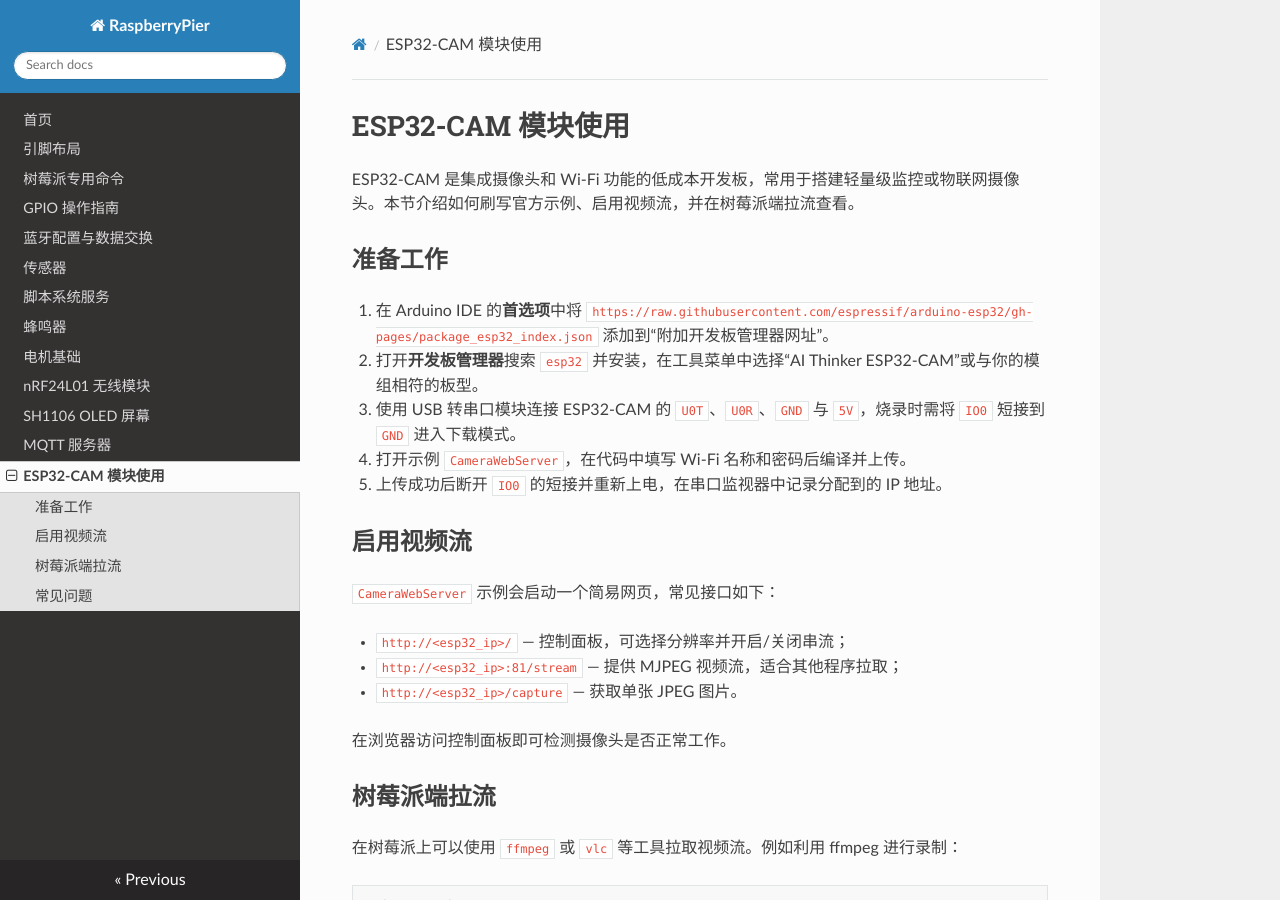
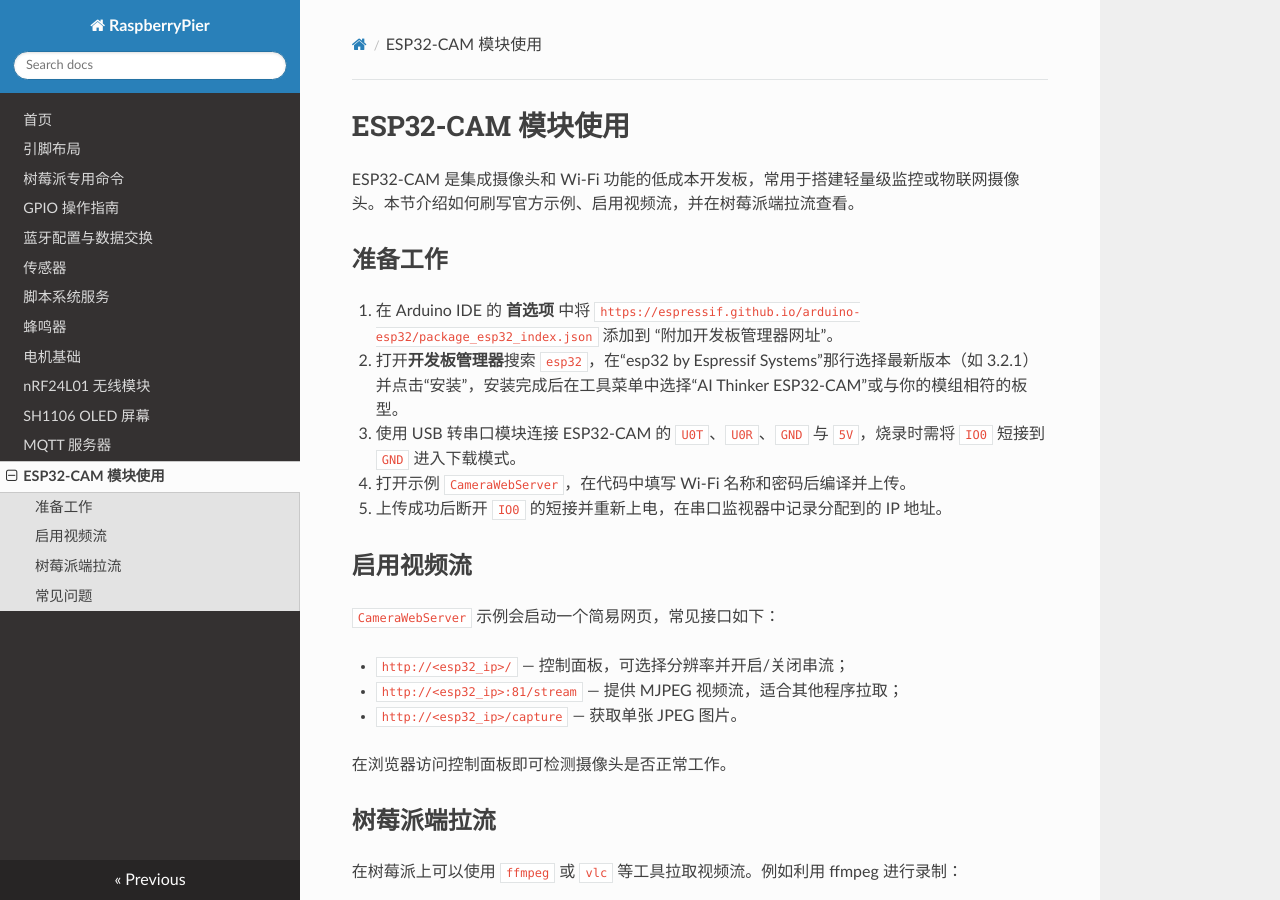
Before and after one commit to SwartzMss/RaspberryPier, an MkDocs documentation site: the page built from docs/esp32cam.md, in a window 1280 px wide and 900 px high. Built offline with MkDocs 1.6.1, drawn with Linux system fonts in a browser that asks for light colours; nearby versions of some CDN libraries.

Commit message:
docs: expand esp32 board manager instructions

```diff
--- a/docs/esp32cam.md
+++ b/docs/esp32cam.md
@@ -4,8 +4,8 @@
 
 ## 准备工作
 
-1. 在 Arduino IDE 的**首选项**中将 `https://raw.githubusercontent.com/espressif/arduino-esp32/gh-pages/package_esp32_index.json` 添加到“附加开发板管理器网址”。
-2. 打开**开发板管理器**搜索 `esp32` 并安装，在工具菜单中选择“AI Thinker ESP32-CAM”或与你的模组相符的板型。
+1. 在 Arduino IDE 的 **首选项** 中将 `https://espressif.github.io/arduino-esp32/package_esp32_index.json` 添加到 “附加开发板管理器网址”。
+2. 打开**开发板管理器**搜索 `esp32`，在“esp32 by Espressif Systems”那行选择最新版本（如 3.2.1）并点击“安装”，安装完成后在工具菜单中选择“AI Thinker ESP32-CAM”或与你的模组相符的板型。
 3. 使用 USB 转串口模块连接 ESP32-CAM 的 `U0T`、`U0R`、`GND` 与 `5V`，烧录时需将 `IO0` 短接到 `GND` 进入下载模式。
 4. 打开示例 `CameraWebServer`，在代码中填写 Wi-Fi 名称和密码后编译并上传。
 5. 上传成功后断开 `IO0` 的短接并重新上电，在串口监视器中记录分配到的 IP 地址。
```
